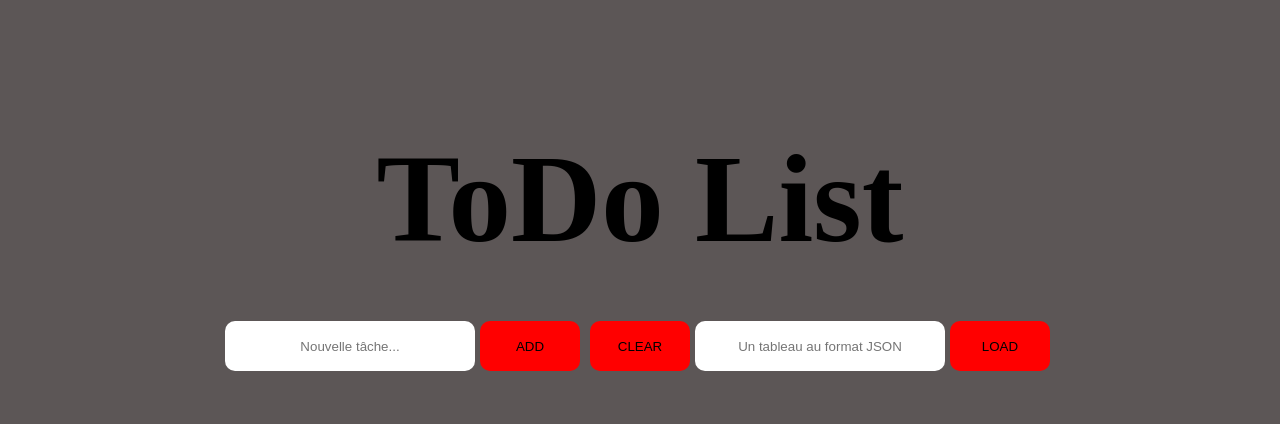
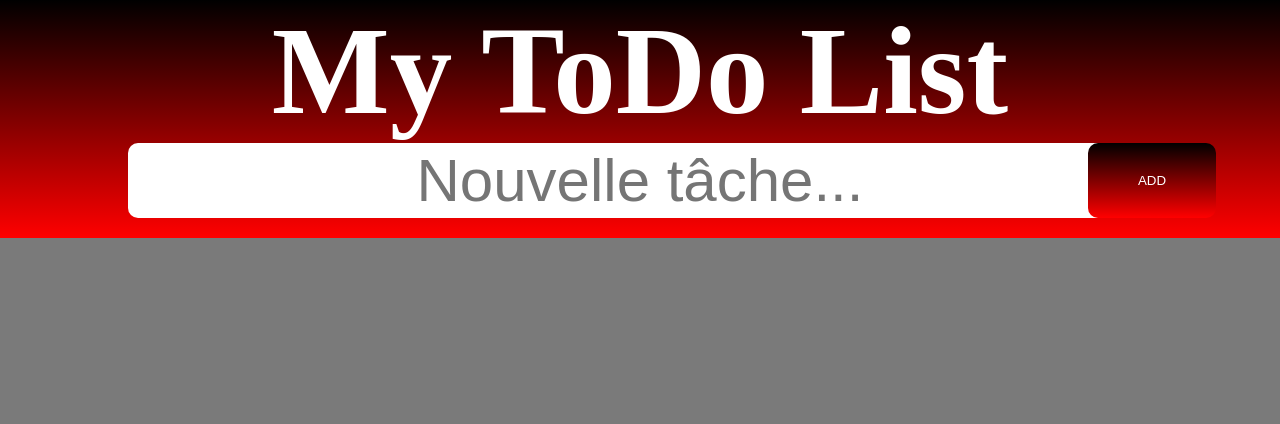
Before and after one commit to DeeTrooX/Projets-finis, a plain HTML site: page My ToDo List/index.html in a window 1280 px wide. Drawn offline with Linux system fonts and the light colour scheme.

Commit message:
first My ToDo List

```diff
--- /dev/null
+++ b/My ToDo List/css/style.css
@@ -0,0 +1,68 @@
+*{
+    margin: 0;
+    padding: 0;
+}
+body{
+    display: flex;
+    flex-direction: column;
+    text-align: center;
+    background-color: rgb(122, 122, 122);
+    justify-content: center;
+    color: white;
+}
+
+h1{
+    font-size: 125px;
+    font-weight: bold;
+}
+
+header{
+    display: flex;
+    flex-direction: column;
+    width: 100%;
+    background: rgb(255,0,0);
+    background: linear-gradient(0deg, rgba(255,0,0,1) 0%, rgba(0,0,0,1) 100%);
+}
+
+button{
+    background: rgb(255,0,0);
+    background: linear-gradient(0deg, rgba(255,0,0,1) 0%, rgba(0,0,0,1) 100%);
+    border: none;
+    position: absolute;
+    border-radius: 10px;
+    width: 10%;
+    height: 75px;
+    right: 5%;
+    color: white;
+}
+
+input{
+    width: 80%;
+    height: 75px;
+    margin-bottom: 20px;
+    border: none;
+    border-radius: 10px;
+    text-align: center;
+    font-size: 60px;
+}
+input:focus{
+     outline-width: 0;
+}
+
+ul{
+    list-style: none;
+}
+
+li{
+    font-size: 35px;
+    font-weight: bold;
+    height: 75px;
+    text-align: left;
+    padding-left: 5%;
+    font-size: 60px;
+}
+
+.mystyle {
+    background: rgb(255,0,0);
+    background: linear-gradient(0deg, rgba(255,0,0,1) 0%, rgba(0,0,0,1) 100%);
+  }
--- a/ToDo List/index.html
+++ b/My ToDo List/index.html
@@ -8,15 +8,14 @@
     <link rel="stylesheet" href="css/style.css">
 </head>
 <body>
-    <div class="wrapper">
-        <h1>ToDo List</h1>
-        <div class="actions">
-            <input id="input" type="text" placeholder="Nouvelle tâche...">
-            <button id="add">ADD</button>
-            <button id="clear">CLEAR</button>
-            <input id="url" type="text" placeholder="Un tableau au format JSON">
-            <button id="load">LOAD</button>
-        </div>
+    <header>
+        <h1>My ToDo List</h1>
+    <div class="actions">
+        <input id="input" type="text" placeholder="Nouvelle tâche...">
+        <button id="add">ADD</button>
+    </div>
+    </header>
+    <div onclick="myFunction()" id="myDIV">
         <ul id="list"></ul>
     </div>
 </body>
--- a/ToDo List/js/index.js
+++ b/My ToDo List/js/index.js
@@ -4,9 +4,6 @@
 const list = document.getElementById('list')
 const input = document.getElementById('input')
 const add = document.getElementById('add')
-const clear = document.getElementById('clear')
-const url = document.getElementById('url')
-const load = document.getElementById('load')
 
 // Nouvelle instance pour la clé 'tasks'
 const storage = new ArrayStorage('tasks')
@@ -22,7 +19,7 @@ function taskToDOM(task) {
         const remove = document.createElement('button')
 
         li.textContent = task
-        remove.textContent = 'REMOVE'
+        remove.textContent = 'X'
 
         remove.addEventListener('click', () => {
             const value = remove.parentNode.firstChild.textContent
@@ -39,9 +36,6 @@ function taskToDOM(task) {
     return false
 }
 // On ajoute chaque tâche à la liste à puces
-// for (let i=0; i < tasks.length; i++) {
-//  taskToDOM(tasks[i])
-// } ==
 tasks.forEach(task => taskToDOM(task))
 
 // On gère l'ajout de tâches avec le bouton ADD et la touche 'Enter'
@@ -58,12 +52,6 @@ add.addEventListener('click', newTask)
         if (e.key === 'Enter'){
             newTask()
         }
-})
-
-// On supprime la liste du DOM et du navigateur
-clear.addEventListener('click', () => {
-    storage.clear()
-    list.innerHTML=''
 })
 
 // On gère l'importation de tâches
@@ -87,3 +75,8 @@ load.addEventListener('click', () => {
         throw new TypeError(`La réponse n'est pas un tableau JSON (type: ${typeOf}`)
     })
 })
+
+function myFunction() {
+    var element = document.getElementById("myDIV");
+    element.classList.toggle("mystyle");
+ }
--- a/ToDo List/css/style.css
+++ /dev/null
@@ -1,52 +0,0 @@
-*{
-    margin: 0;
-    padding: 0;
-}
-body{
-    margin-top: 10%;
-    display: flex;
-    text-align: center;
-    background-color: rgb(92, 86, 86);
-    justify-content: center;
-}
-
-h1{
-    font-size: 125px;
-    padding-bottom: 50px;
-    font-weight: bold;
-}
-
-.actions{
-    display: flex;
-    flex-wrap: wrap;
-}
-
-button{
-    background-color: rgb(255, 0, 0);
-    color: rgb(0, 0, 0);
-    border: none;
-    border-radius: 10px;
-    width: 100px;
-    height: 50px;
-    margin-left: 5px;
-    margin-right: 5px;
-}
-
-input{
-    width: 250px;
-    height: 50px;
-    border: none;
-    border-radius: 10px;
-    text-align: center;
-}
-
-ul{
-    margin: 50px;
-    list-style: none;
-}
-
-li{
-    margin-top: 25px;
-    font-size: 35px;
-    font-weight: bold;
-}
```
Also changed, not shown: My ToDo List/js/ArrayStorage.js (renamed from ToDo List/js/ArrayStorage.js), 3 other files.
